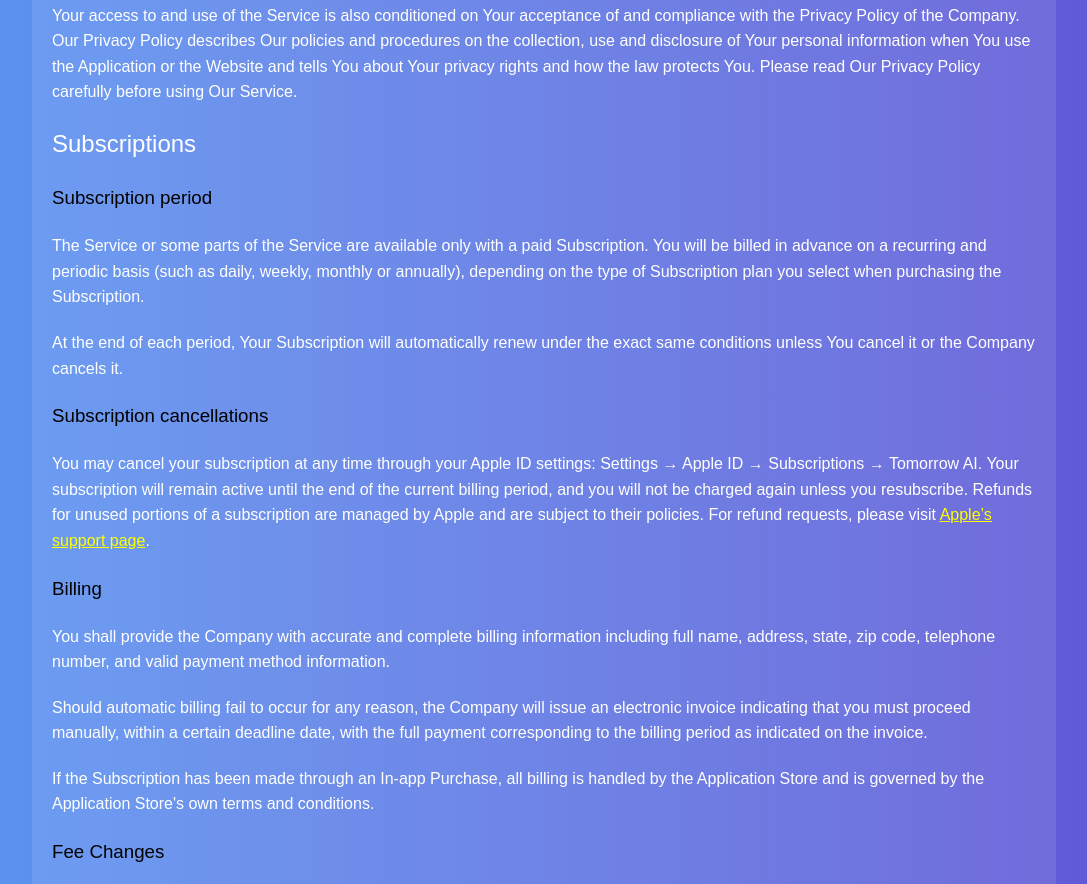
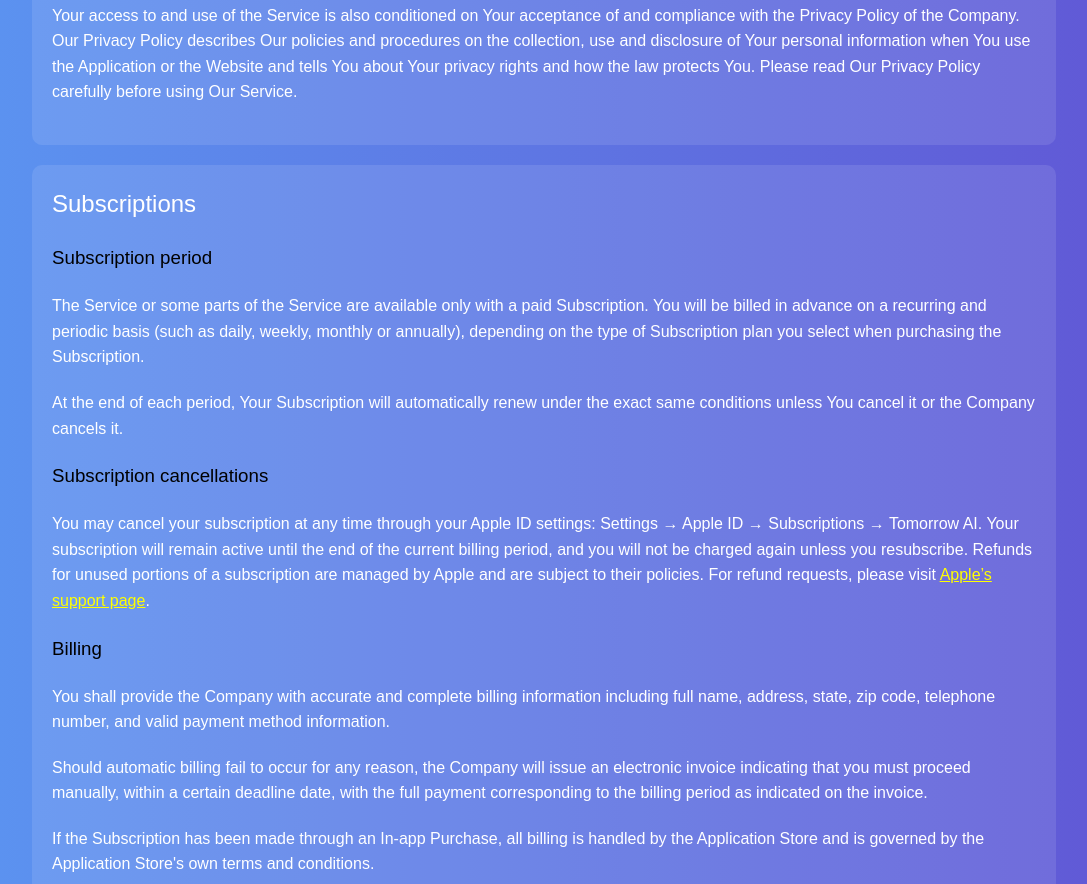
Before and after one commit to lucidityanalytics/webpage, a plain HTML site: page tos.html in a window 1280 px wide. Shown: the part 1889-2773 px from the top of the page, without its empty margins (96-1183 px from the left). Drawn offline with nearby package versions, Linux system fonts and the light colour scheme; files that its build step writes are made by us from their sources.

Commit message:
Update tos.html

```diff
--- a/tos.html
+++ b/tos.html
@@ -103,7 +103,9 @@
 <p>By accessing or using the Service You agree to be bound by these Terms and Conditions. If You disagree with any part of these Terms and Conditions then You may not access the Service.</p>
 <p>You represent that you are over the age of 18. The Company does not permit those under 18 to use the Service.</p>
 <p>Your access to and use of the Service is also conditioned on Your acceptance of and compliance with the Privacy Policy of the Company. Our Privacy Policy describes Our policies and procedures on the collection, use and disclosure of Your personal information when You use the Application or the Website and tells You about Your privacy rights and how the law protects You. Please read Our Privacy Policy carefully before using Our Service.</p>
-<h2>Subscriptions</h2>
+</div>
+    <div class="section">
+        <h2>Subscriptions</h2>
 <h3>Subscription period</h3>
 <p>The Service or some parts of the Service are available only with a paid Subscription. You will be billed in advance on a recurring and periodic basis (such as daily, weekly, monthly or annually), depending on the type of Subscription plan you select when purchasing the Subscription.</p>
 <p>At the end of each period, Your Subscription will automatically renew under the exact same conditions unless You cancel it or the Company cancels it.</p>
```
